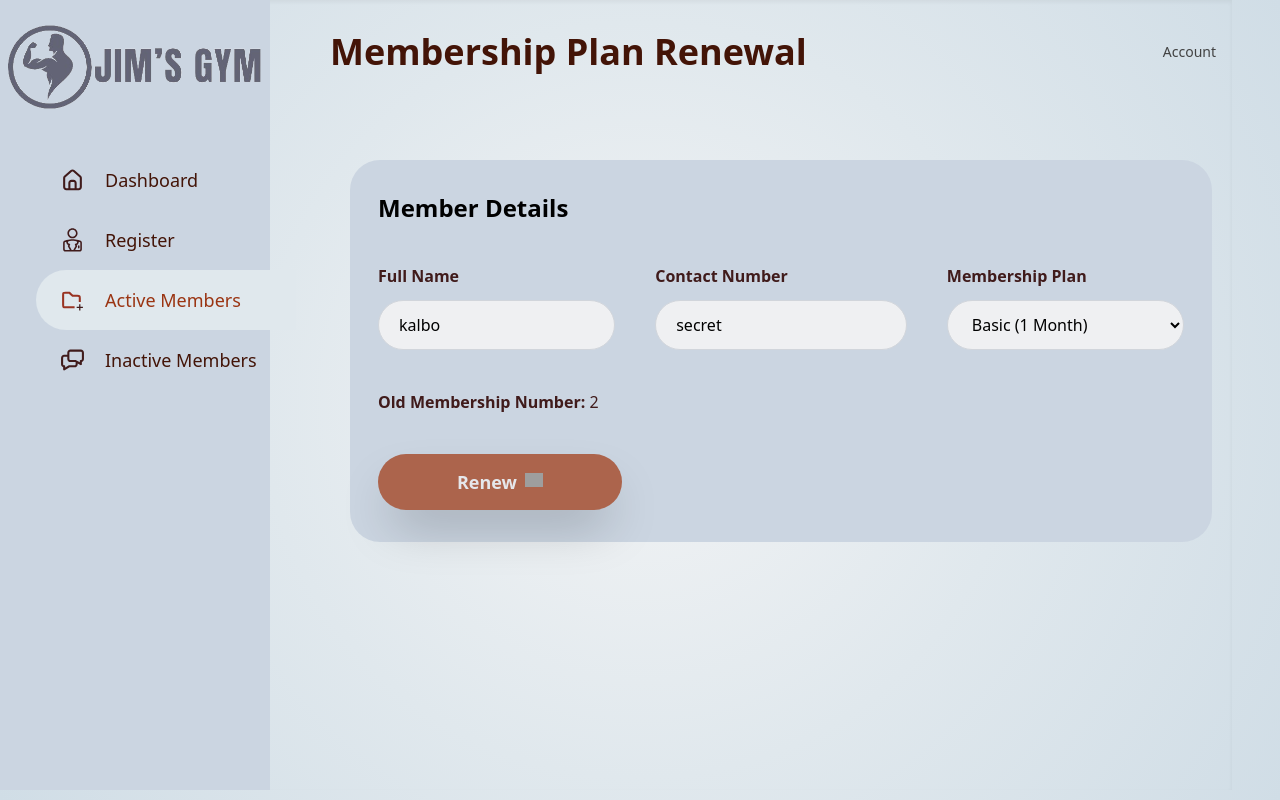
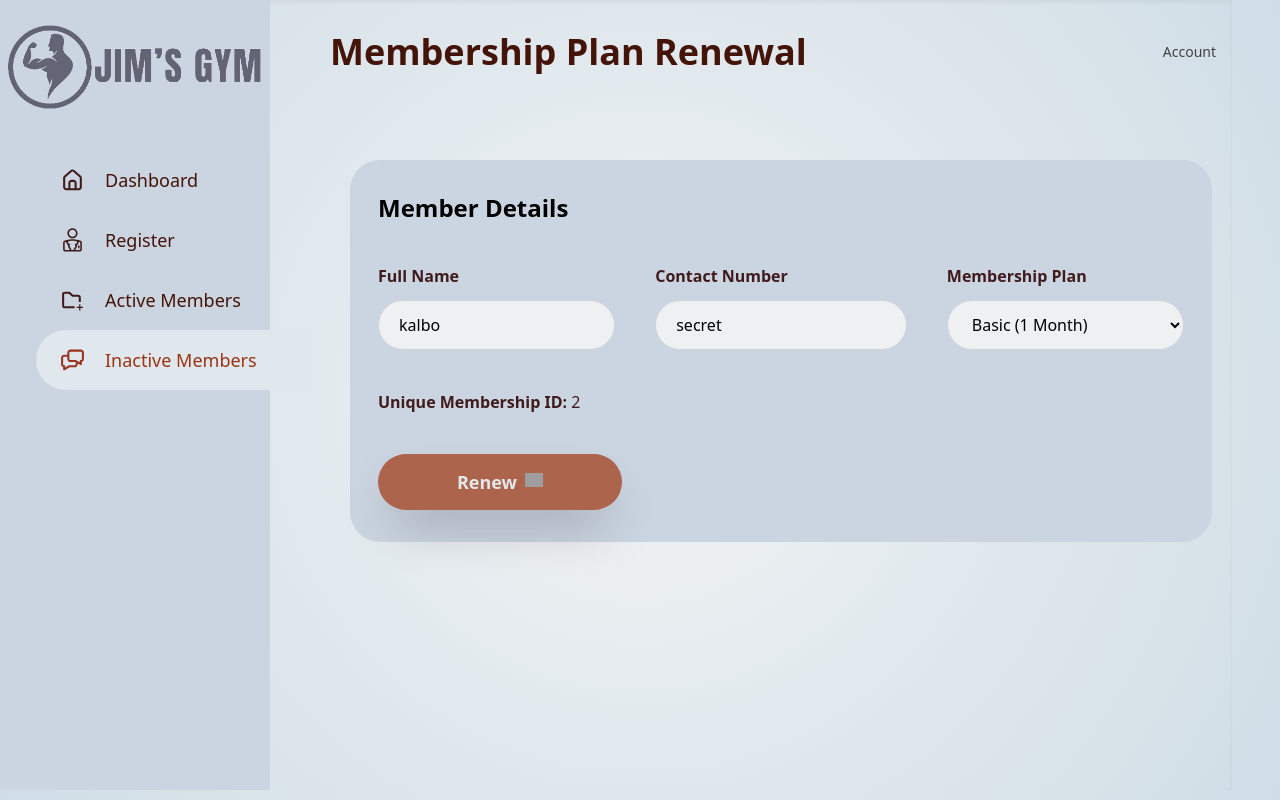
Before and after one commit to sezilla/gym, a PHP site: page /renew.php?updateid=2 in a window 1280 px wide. Run offline with PHP 8.4, Linux system fonts and the light colour scheme; data comes from the database, SQL or seed files in the repository; some libraries are stand-ins or nearby versions; grey boxes are pictures that could not be loaded.

Commit message:
adjusted

```diff
--- a/extend.php
+++ b/extend.php
@@ -368,7 +368,7 @@ if (isset($_GET['updateid'])) {
 
 
                 <div class="text-[#401b1b] text-base leading-6 whitespace-nowrap">
-                <p><strong>Membership Number:</strong> <?php echo $memberDetails['membershipno'] ?? ''; ?></p>
+                <p><strong>Unique Membership ID:</strong> <?php echo $memberDetails['membershipno'] ?? ''; ?></p>
                 <p><strong>Current Plan:</strong> <?php echo $memberDetails['plan'] ?? ''; ?> month/s</p>
             </div>
 
--- a/renew.php
+++ b/renew.php
@@ -39,15 +39,15 @@ include("db_conn.php");?>
                         </div>
                     </a>
                     <a href="activemembers.php">
-                        <div class="items-start bg-[#e0e8ed] self-stretch flex w-[235px]] justify-between gap-5 pl-6 pr-20 py-4 rounded-[40px_0px_0px_40px] max-md:px-5">
-                            <img loading="lazy" src="images/enrollees1.svg" class="aspect-square object-center self-stretch max-w-full" alt="Enrollees Icon" />
-                            <h1 class="text-orange-800 text-lg font-medium self-center whitespace-nowrap my-auto">Active Members</h1>
+                      <div class="items-start self-stretch flex w-full justify-between gap-5 pl-6 pr-16 py-4 rounded-[40px_0px_0px_40px] max-md:px-5">
+                            <img loading="lazy" src="images/enrollees.svg" class="aspect-square object-center self-stretch max-w-full" alt="Enrollees Icon" />
+                            <h1 class="text-orange-950 text-lg font-medium self-center whitespace-nowrap my-auto">Active Members</h1>
                         </div>
                     </a>
                     <a href="inactivemembers.php">
-                        <div class="items-start self-stretch flex w-full justify-between gap-5 pl-6 pr-20 py-4 rounded-[40px_0px_0px_40px] max-md:px-5">
-                            <img loading="lazy" src="images/Requests.svg" class="aspect-square object-center self-stretch max-w-full" alt="Requests Icon" />
-                            <h1 class="text-orange-950 text-lg font-medium self-center whitespace-nowrap my-auto">Inactive Members</h1>
+                    <div class="items-start bg-[#e0e8ed] self-stretch flex w-[235px]] justify-between gap-5 pl-6 pr-20 py-4 rounded-[40px_0px_0px_40px] max-md:px-5">
+                            <img loading="lazy" src="images/Requests1.svg" class="aspect-square object-center self-stretch max-w-full" alt="Requests Icon" />
+                            <h1 class="text-orange-800 text-lg font-medium self-center whitespace-nowrap my-auto">Inactive Members</h1>
                         </div>
                     </a>
                 </nav>
@@ -328,7 +328,7 @@ if (isset($_GET['updateid'])) {
 
 
           <div class="text-[#401b1b] text-base leading-6 whitespace-nowrap">
-          <p><strong>Old Membership Number:</strong> <?php echo $memberDetails['membershipno'] ?? ''; ?></p>
+          <p><strong>Unique Membership ID:</strong> <?php echo $memberDetails['membershipno'] ?? ''; ?></p>
       </div>
 
 
@@ -384,26 +384,6 @@ if (isset($_GET['updateid'])) {
 
 
 
-    <script>
-    $(document).ready(function () {
-        function updateTotalAmount() {
-            var membershipTypeAmount = parseFloat($('#membershipType option:selected').text().split('-').pop());
-
-            var renewDuration = parseFloat($('#plan').val());
-
-            var totalAmount = membershipTypeAmount * renewDuration;
-
-            $('#totalAmount').val(totalAmount.toFixed(2));
-        }
-
-        $('#membershipType, #plan').change(updateTotalAmount);
-
-        updateTotalAmount();
-    });
-</script>
-
-
-
 
 </body>
 </html>
```
